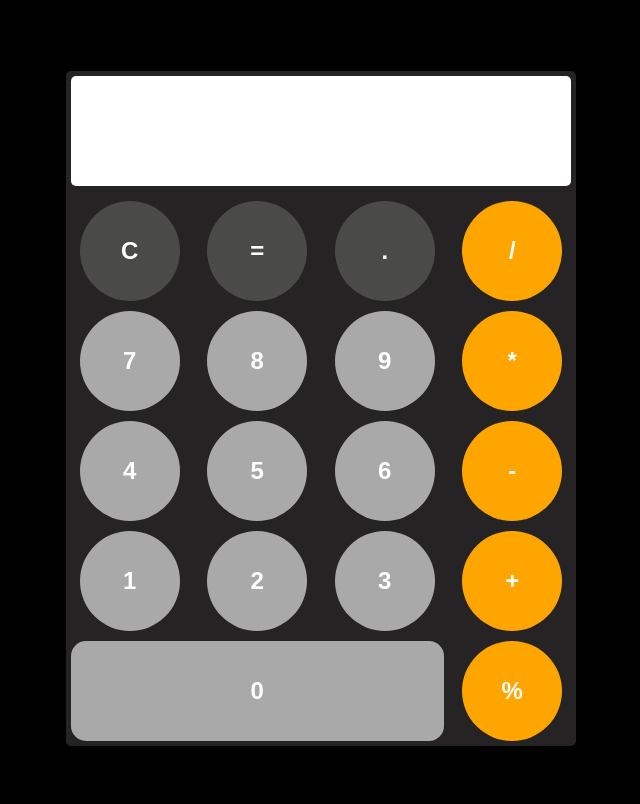
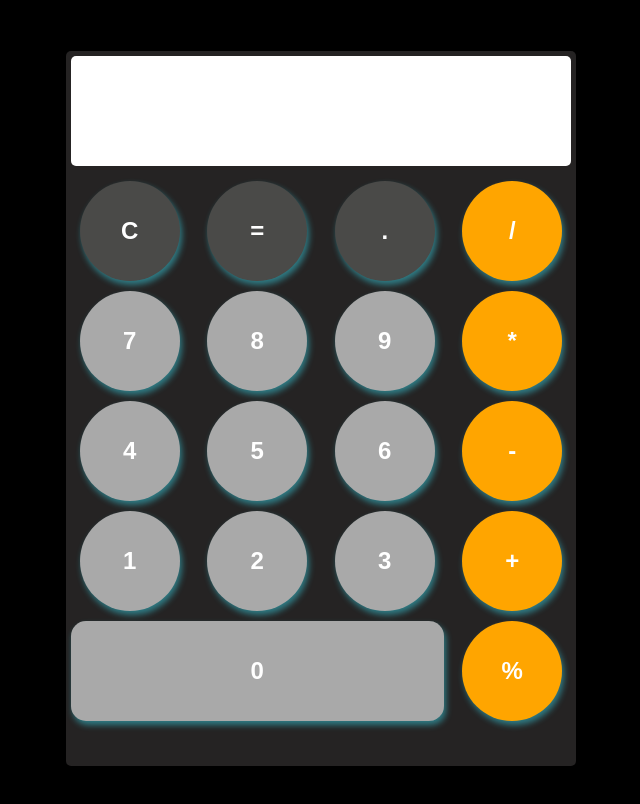
Before and after one commit to AdityaTripathi21/Calculator-, a plain HTML site: page index.html in a window 1280 px wide. Shown: the whole page, without its empty margins (327-967 px from the left). Drawn offline with Linux system fonts and the light colour scheme.

Commit message:
styles.css

```diff
--- a/styles.css
+++ b/styles.css
@@ -46,6 +46,7 @@ body {
     margin: auto;
     color: white;
     font-weight: 800;
+    box-shadow: 2px 4px 6px rgba(59, 235, 255, 0.452);
 
 }
 
@@ -62,6 +63,7 @@ button:active {
     grid-template-columns: repeat(4, 1fr);
     grid-template-rows: repeat(5, 1fr);
     gap: 10px;
+    margin-bottom: 40px;
 }
 
 [data-digit="0"] {
```
